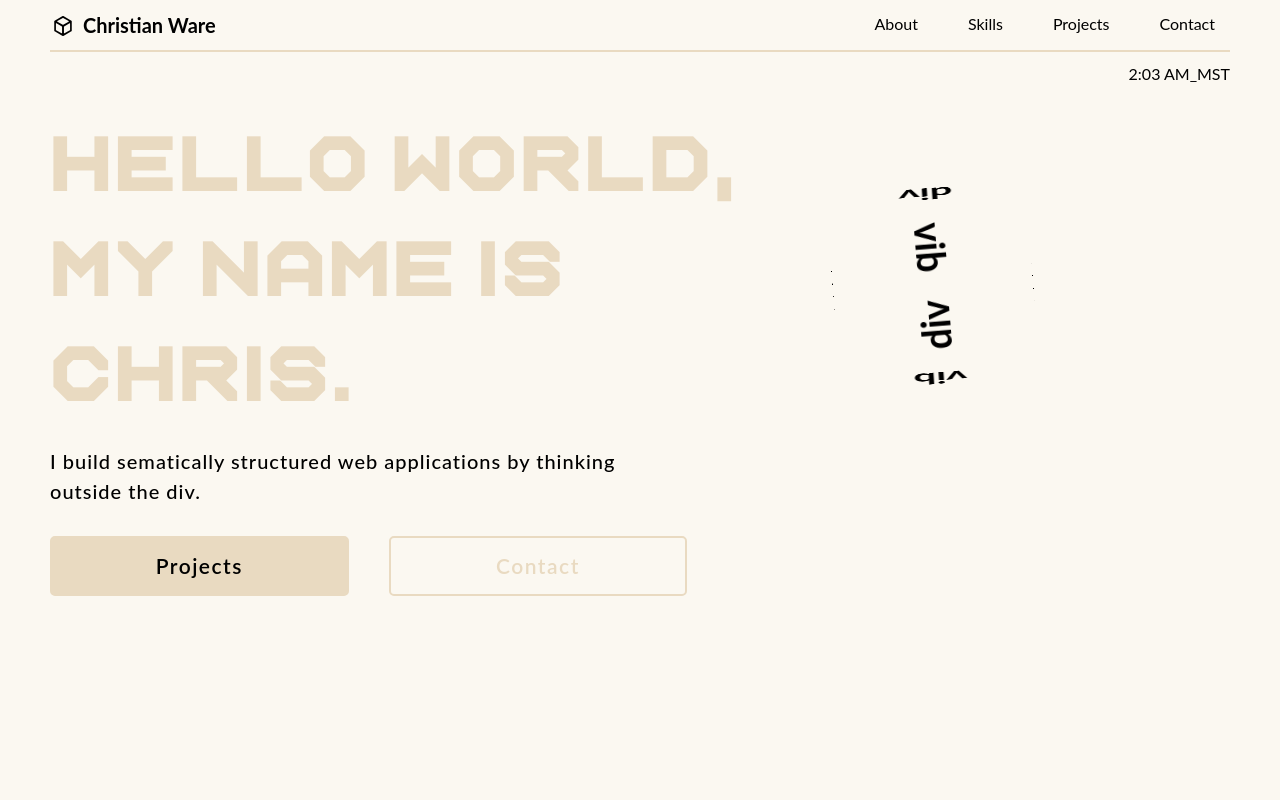
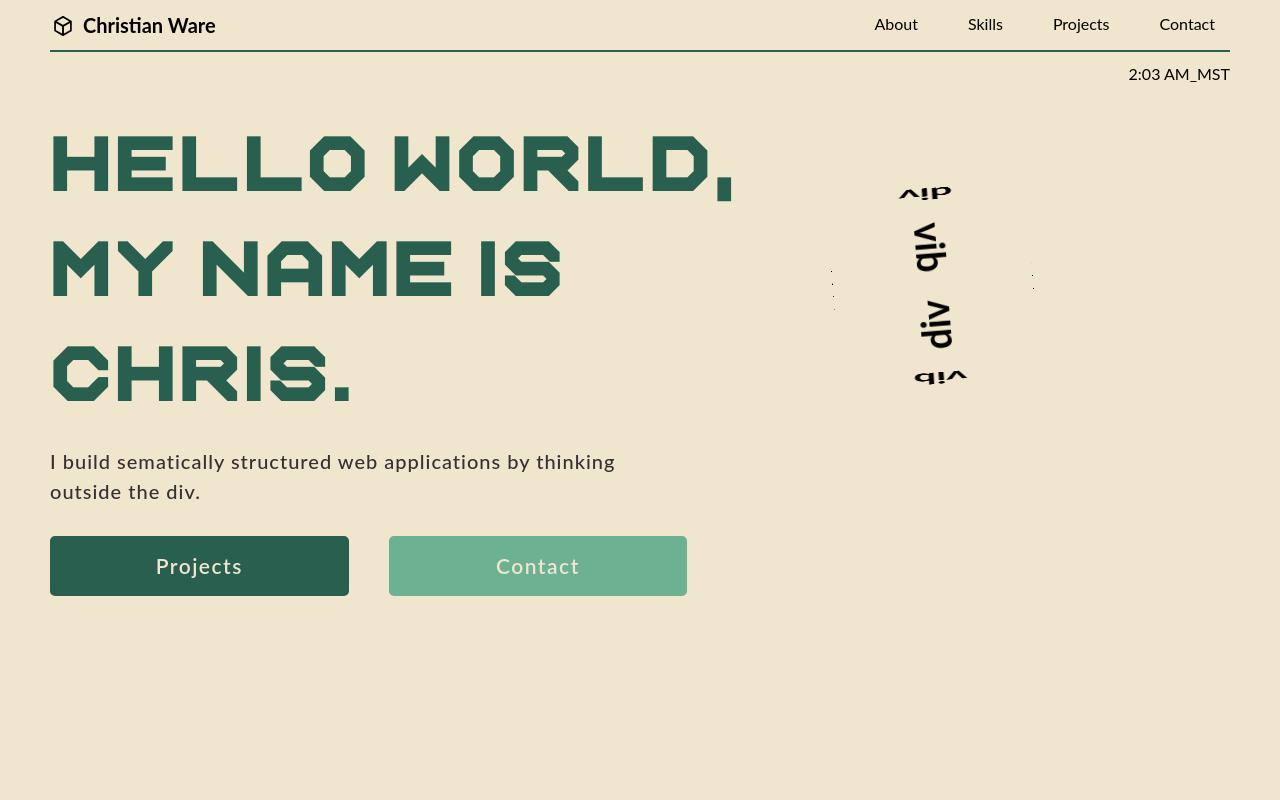
Before and after one commit to ChristianWare/Portland, a Next.js app: page / in a window 1280 px wide. Shown: the top 800 px of the page. Built offline with nearby package versions, Linux system fonts and the light colour scheme.

Commit message:
Hero Left Update

```diff
--- a/styles/Hero.module.css
+++ b/styles/Hero.module.css
@@ -25,8 +25,6 @@ padding-bottom: 30rem;
     color: var(--accent2);
 }
 
-
-
  .heroLeftWrapper {
      padding-top: 3rem;
      height: 50%;
@@ -39,6 +37,7 @@ padding-bottom: 30rem;
      font-weight: 500;
      letter-spacing: .1rem;
      width: 80%;
+     color: var(--accent1)
  }
 
  .heroRight {
@@ -67,6 +66,7 @@ padding-bottom: 30rem;
 .button1,
 .button2 {
       display: grid;
+      place-items: center;
       font-size: 2.1rem;
       height: 60px;
       width: 100%;
@@ -76,28 +76,26 @@ padding-bottom: 30rem;
   }
 
 .button1 {
-    place-items: center;
-    color: var(--dark);
+    color: var(--accent4);
     background-color: var(--accent2);
     border: solid 2px var(--accent2);
 }
 
 .button2 {
-    place-items: center;
-    border: solid 2px var(--accent2);
-    color: var(--accent2);
-    background-color: transparent;
+    border: solid 2px var(--accent3);
+    color: var(--accent4);
+    background-color: var(--accent3);
   }
 
 .button1:hover {
-    background-color: var(--dark);
+    background-color: var(--accent4);
     color: var(--accent2);
     border: solid 2px;
 }
 
 .button2:hover {
-    color: var(--dark);
-    background-color: var(--accent2);
+    color: var(--accent3);
+    background-color: var(--accent4);
 }
 
 @media screen and (max-width: 810px) {
--- a/styles/globals.css
+++ b/styles/globals.css
@@ -1,10 +1,10 @@
 @import url('https://fonts.googleapis.com/css2?family=Poppins:ital,wght@0,100;0,200;0,300;0,400;0,600;0,700;0,800;0,900;1,500&display=swap');
 
 :root {
-  --accent1: #54BAB9;
-  --accent2: #E9DAC1;
-  --accent3: #F7ECDE;
-  --accent4: #FBF8F1;
+  --accent1: #323232;
+  --accent2: #295F4E;
+  --accent3: #6DB193;
+  --accent4: #f0e6ce;
 }
 
 
@@ -75,11 +75,6 @@ input {
   font-weight: 400;
 }
 
-::selection {
-  color: var(--accent4);
-  background: var(--accent3);
-}
-
 ::-webkit-scrollbar-thumb {
   border-radius: 10px;
   background: var(--accent4);
```
